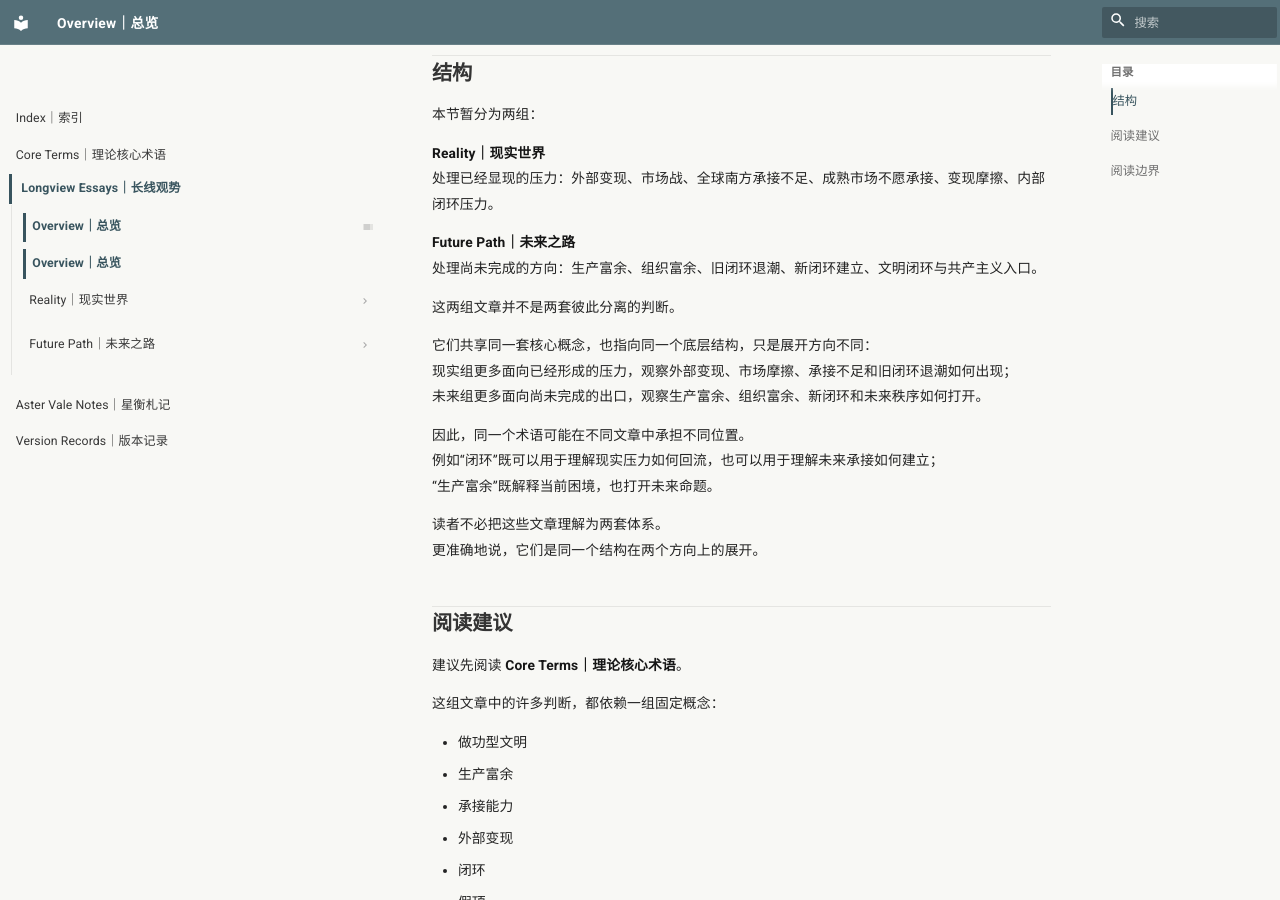
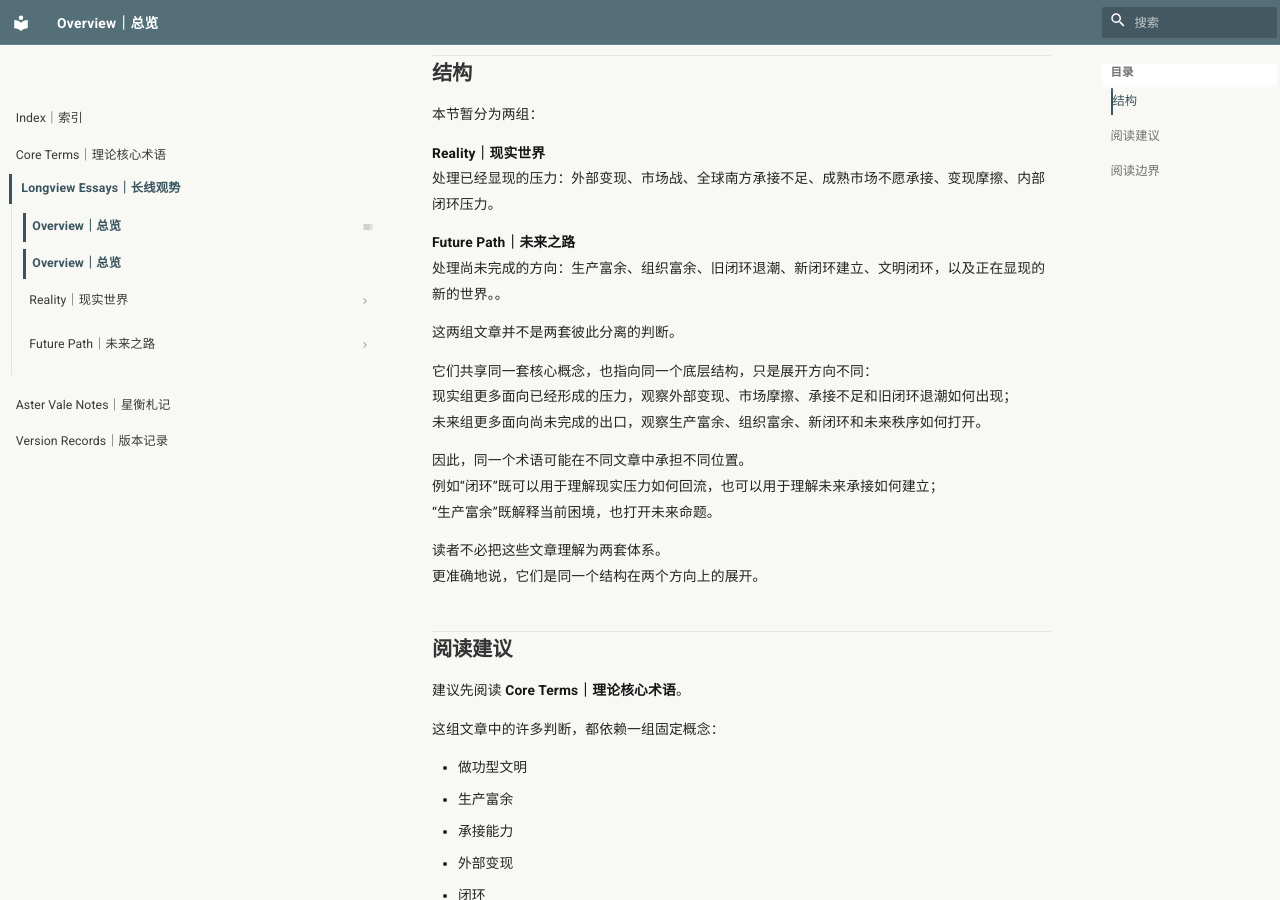
Before and after one commit to guanshi1688/longview-archive, an MkDocs documentation site: the page built from docs/essays/index.md, in a window 1280 px wide and 900 px high, scrolled down 455 px. Built offline with MkDocs 1.6.1 and Material for MkDocs 9.7.7, drawn with Linux system fonts in a browser that asks for light colours.

Commit message:
Update index.md

```diff
--- a/docs/essays/index.md
+++ b/docs/essays/index.md
@@ -17,7 +17,7 @@
 处理已经显现的压力：外部变现、市场战、全球南方承接不足、成熟市场不愿承接、变现摩擦、内部闭环压力。
 
 **Future Path｜未来之路**
-处理尚未完成的方向：生产富余、组织富余、旧闭环退潮、新闭环建立、文明闭环与共产主义入口。
+处理尚未完成的方向：生产富余、组织富余、旧闭环退潮、新闭环建立、文明闭环，以及正在显现的新的世界。。
 
 这两组文章并不是两套彼此分离的判断。
 
```
